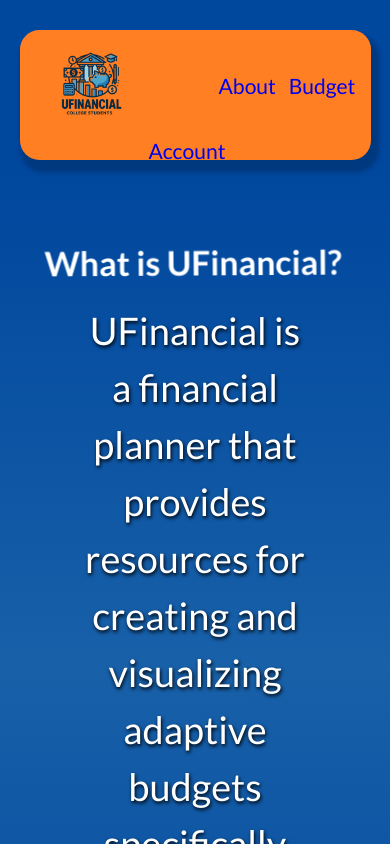
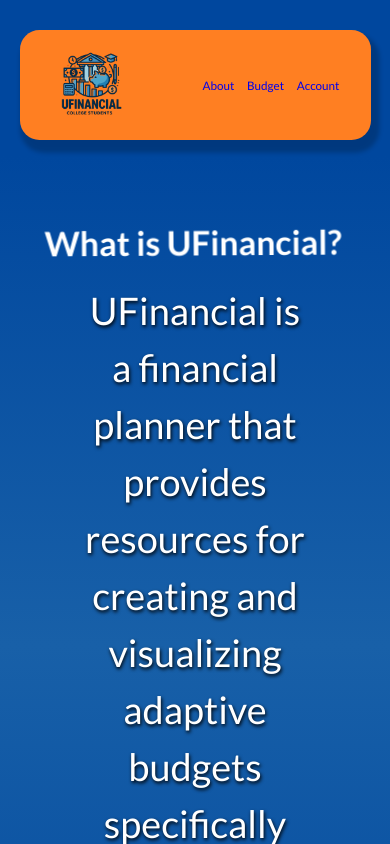
Before and after one commit to c-schutz/UFPlanner1, a React (Vite) app in the folder frontend/: page / in a window 390 px wide. Shown: the top 844 px of the page. Built offline with nearby package versions, Linux system fonts and the light colour scheme; the HTML template or start-up script is replaced by a standard one.

Commit message:
Very minor tweaks here and there for sizing

```diff
--- a/frontend/src/components/bcontainer.css
+++ b/frontend/src/components/bcontainer.css
@@ -26,7 +26,7 @@
     left: 0;
     margin: 1vh;
     /* Add some margin */
-    font-size: xx-large;
+    font-size: clamp(12px, 3vh, 50px);
     padding: 0.5vh 0vh;
     /* Add some padding */
 }
@@ -43,7 +43,8 @@
 
 .svgContainer {
     flex: 1;
-    max-width: 50%;
+    width: 50vw;
+    height: 50vh;
     display: flex;
     justify-content: center;
     align-items: center;
--- a/frontend/src/components/nbstyles.css
+++ b/frontend/src/components/nbstyles.css
@@ -27,7 +27,7 @@
     background-color: #FF7F22;
     box-shadow: .5vh 1vh .5vh .5vh rgba(0, 0, 0, 0.2);
     border-radius: 5vw;
-    gap: 5vh;
+    gap: 5vw;
 
 }
 
@@ -40,7 +40,7 @@
 
 /* Font taken from google fonts */
 .links {
-    font-size: 5vh;
+    font-size: 3vw;
     font-family: "Lato", serif;
 }
 
@@ -71,9 +71,6 @@
   /*for when window widths are smaller*/
 
   @media (max-width: 1200px) {
-    .links {
-      font-size: 3.5vh; /* Reduce font size */
-    }
 
     .logo-image {
       height: 100px; /* Shrink logo on smaller screens */
@@ -87,10 +84,6 @@
   }
 
   @media (max-width: 800px) {
-    .links {
-      font-size: 2.5vh;
-    }
-
     .logo-image {
       height: 80px;
       transform: scale(1);
```
